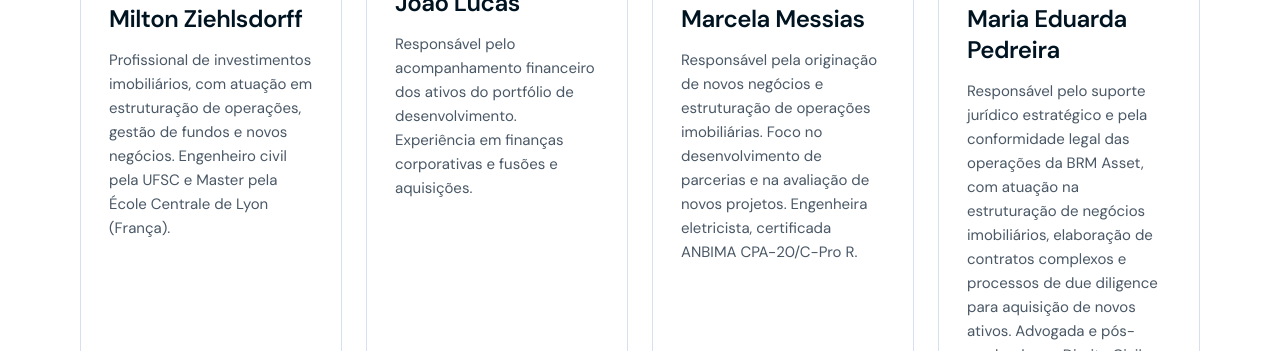
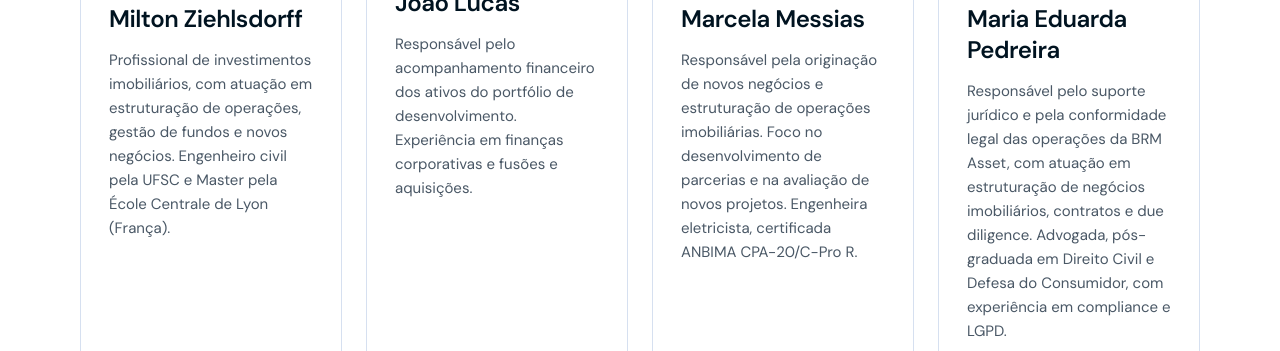
Before and after one commit to Beiramar-imoveis/brm-asset, a plain HTML site: page site/time.html in a window 1280 px wide. Shown: the part 3042-3393 px from the top of the page. Drawn offline with Linux system fonts and the light colour scheme.

Commit message:
Bio da Maria Eduarda Pedreira resumida
De 422 para 270 caracteres, no tamanho das demais bios do time; EN
ajustado.

Co-Authored-By: Claude Opus 5.5 <noreply@anthropic.com>
Claude-Session: https://claude.ai/code/session_01DTmW2DjxUA81sPKf5xeZ4F

```diff
--- a/site/js/i18n-en.js
+++ b/site/js/i18n-en.js
@@ -733,5 +733,5 @@ window.BRM_I18N_EN = {
   "Algumas páginas dos fundos têm vídeos hospedados no YouTube (Google), exibidos em modo de privacidade aprimorada. Nenhum conteúdo do YouTube é carregado antes de você clicar em reproduzir; a partir desse clique, o YouTube pode usar cookies e armazenamento próprios, conforme a política de privacidade do Google.": "Some fund pages feature videos hosted on YouTube (Google), shown in privacy-enhanced mode. No YouTube content is loaded until you press play; from that click on, YouTube may use its own cookies and storage, under Google's privacy policy.",
   // Time: Maria Eduarda Pedreira
   "Advogada | Jurídico Interno": "Attorney | In-house Legal",
-  "Responsável pelo suporte jurídico estratégico e pela conformidade legal das operações da BRM Asset, com atuação na estruturação de negócios imobiliários, elaboração de contratos complexos e processos de due diligence para aquisição de novos ativos. Advogada e pós-graduada em Direito Civil e Defesa do Consumidor, possui sólida experiência em consultoria jurídica, análise de riscos, compliance e proteção de dados (LGPD).": "Provides strategic legal support and ensures the legal compliance of BRM Asset's operations, working on the structuring of real estate deals, the drafting of complex contracts and due diligence processes for the acquisition of new assets. An attorney with a postgraduate degree in Civil Law and Consumer Protection, she has solid experience in legal advisory, risk analysis, compliance and data protection (LGPD)."
+  "Responsável pelo suporte jurídico e pela conformidade legal das operações da BRM Asset, com atuação em estruturação de negócios imobiliários, contratos e due diligence. Advogada, pós-graduada em Direito Civil e Defesa do Consumidor, com experiência em compliance e LGPD.": "Provides legal support and ensures the legal compliance of BRM Asset's operations, working on real estate deal structuring, contracts and due diligence. An attorney with a postgraduate degree in Civil Law and Consumer Protection, experienced in compliance and data protection (LGPD)."
 };
--- a/site/time.html
+++ b/site/time.html
@@ -204,7 +204,7 @@
 <span style="font-size: 12px; font-weight: 600; letter-spacing: 2px; text-transform: uppercase; color: #1D63FF">Advogada | Jurídico Interno</span>
 <h3 style="margin: 0; font-size: 24px; font-weight: 600; letter-spacing: -0.5px; color: #001320">Maria Eduarda Pedreira</h3>
 </div>
-<p style="margin: 0; flex-grow: 1; font-size: 15px; line-height: 1.6; color: #4A5866">Responsável pelo suporte jurídico estratégico e pela conformidade legal das operações da BRM Asset, com atuação na estruturação de negócios imobiliários, elaboração de contratos complexos e processos de due diligence para aquisição de novos ativos. Advogada e pós-graduada em Direito Civil e Defesa do Consumidor, possui sólida experiência em consultoria jurídica, análise de riscos, compliance e proteção de dados (LGPD).</p>
+<p style="margin: 0; flex-grow: 1; font-size: 15px; line-height: 1.6; color: #4A5866">Responsável pelo suporte jurídico e pela conformidade legal das operações da BRM Asset, com atuação em estruturação de negócios imobiliários, contratos e due diligence. Advogada, pós-graduada em Direito Civil e Defesa do Consumidor, com experiência em compliance e LGPD.</p>
 <a href="https://www.linkedin.com/in/maria-eduarda-pedreira-machado-17733b174" target="_blank" rel="noopener" style="display: flex; align-items: center; gap: 8px; font-size: 14px; font-weight: 600; color: #00458C"><svg width="16" height="16" viewBox="0 0 24 24" fill="currentColor" aria-hidden="true"><path d="M20.45 20.45h-3.56v-5.57c0-1.33-.02-3.04-1.85-3.04-1.85 0-2.14 1.45-2.14 2.94v5.67H9.35V9h3.41v1.56h.05c.48-.9 1.64-1.85 3.37-1.85 3.6 0 4.27 2.37 4.27 5.46v6.28zM5.34 7.43a2.06 2.06 0 1 1 0-4.13 2.06 2.06 0 0 1 0 4.13zM7.12 20.45H3.56V9h3.56v11.45zM22.22 0H1.77C.79 0 0 .77 0 1.73v20.54C0 23.23.79 24 1.77 24h20.45c.98 0 1.78-.77 1.78-1.73V1.73C24 .77 23.2 0 22.22 0z"></path></svg>LinkedIn</a>
 </div>
 </article>
```
